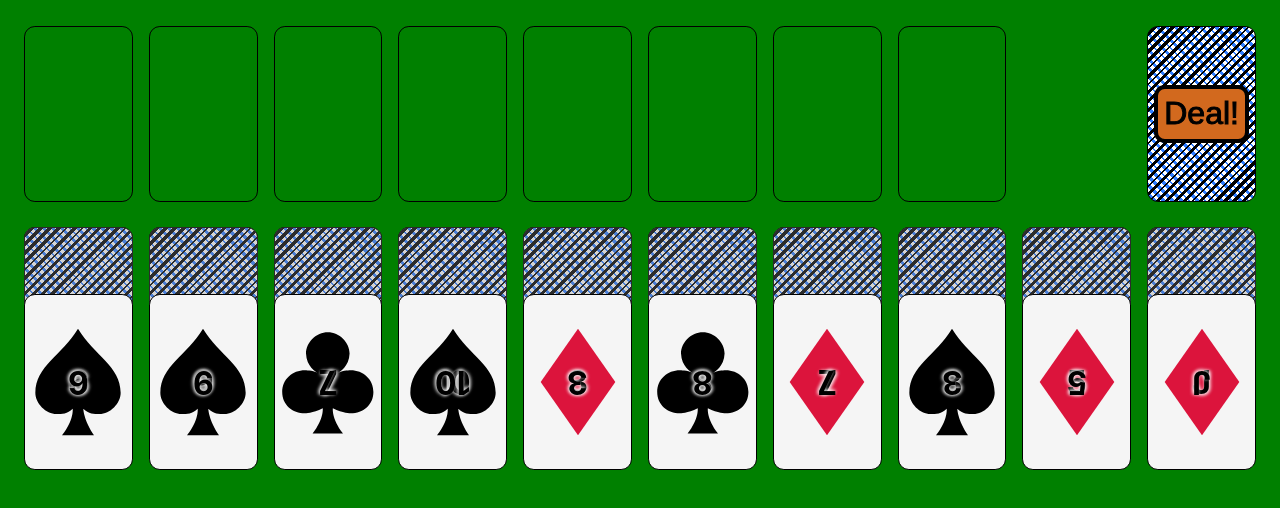
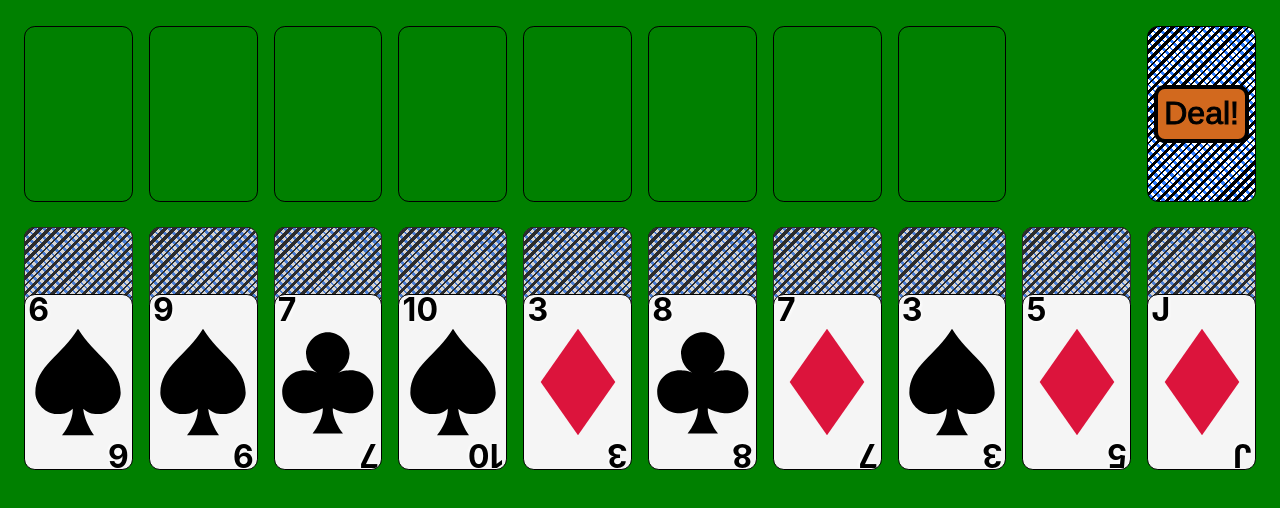
Before and after one commit to daro-asecas/SolitarioPipi, a React (Create React App) app: page / in a window 1280 px wide. Both pictures are taken after a click on the button "Start!". Shown: the top 508 px of the page. Built offline with nearby package versions, Linux system fonts and the light colour scheme.

Commit message:
margenNumero

```diff
--- a/src/styles/styles.css
+++ b/src/styles/styles.css
@@ -271,14 +271,14 @@ button:active {
 
 .card::before {
   --margin: max(3%, 2px);
-  top: calc(--margin * -1);
-  left: --margin;
+  top: calc(var(--margin) * -1);
+  left: var(--margin);
 }
 
 .card::after {
   --margin: max(3%, 2px);
-  bottom: calc(--margin * -1);
-  right: --margin;
+  bottom: calc(var(--margin) * -1);
+  right: var(--margin);
   transform: rotate(180deg);
 }
 
```
